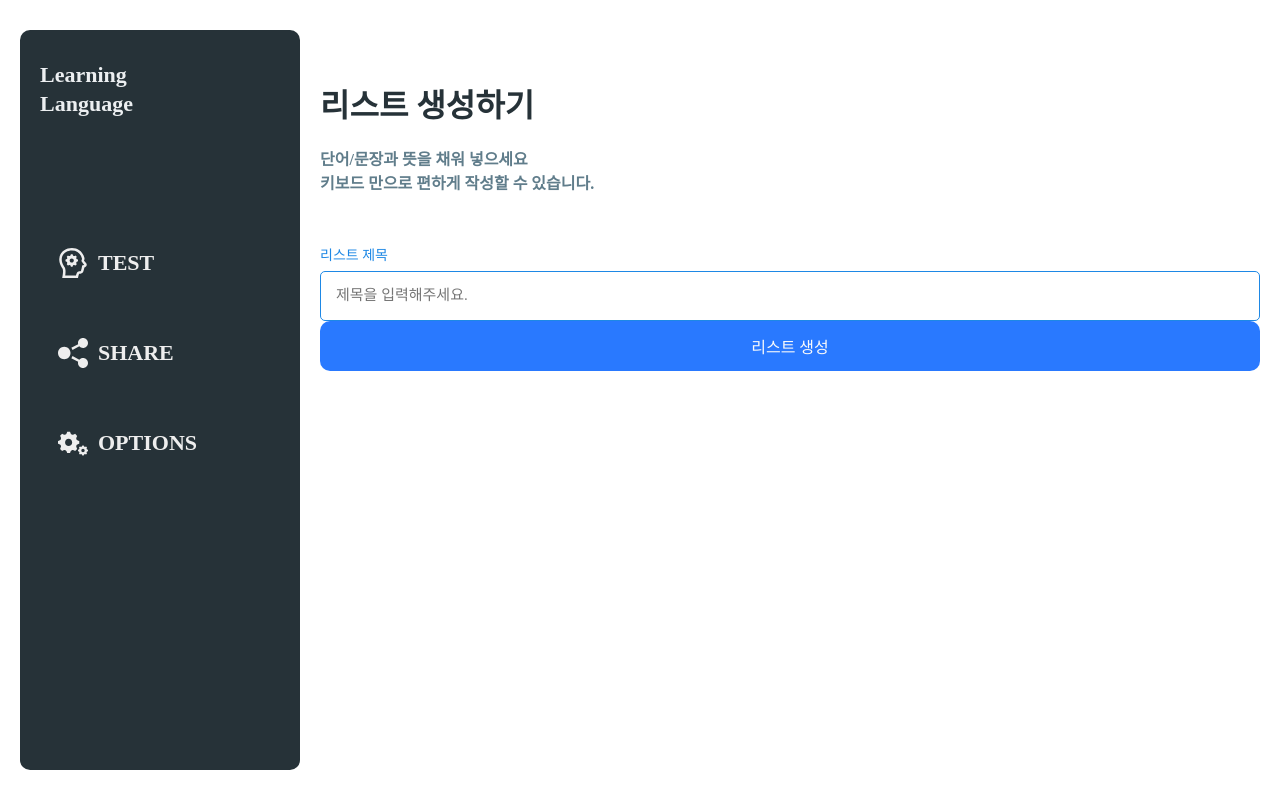
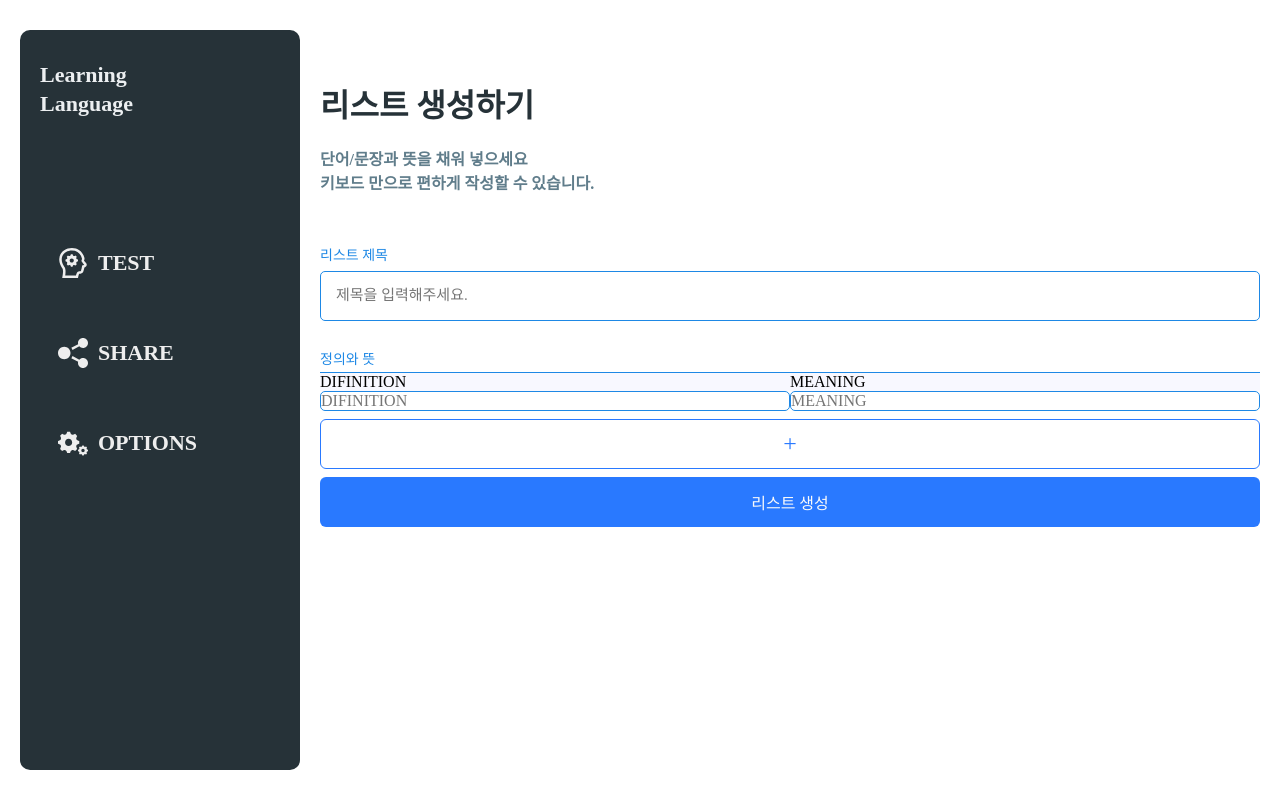
Before and after one commit to Dellil/LearningLanguage, a React (Create React App) app: page /create/list in a window 1280 px wide. Built offline with nearby package versions, Linux system fonts and the light colour scheme; a web font is replaced by a local one.

Commit message:
Refactor Create List Page
이제 기능구현 하면 된다 야호!

```diff
--- /dev/null
+++ b/src/components/List/CreateInputButton.tsx
@@ -0,0 +1,44 @@
+import { css } from '@emotion/react';
+import styled from '@emotion/styled';
+
+import palette from 'lib/palette';
+
+export interface CreateInputButtonProps {}
+
+const CreateInputButton = (props: CreateInputButtonProps) => {
+	const onCreateClick = () => {
+		console.log('TODO');
+	};
+
+	return (
+		<div css={createInputButtonLayout}>
+			<DefinitionCreateButton>+</DefinitionCreateButton>
+			<ListCreateButton onClick={onCreateClick}>리스트 생성</ListCreateButton>
+		</div>
+	);
+};
+
+const createInputButtonLayout = css`
+	display: flex;
+	flex-direction: column;
+	& > button {
+		margin-top: 8px;
+	}
+`;
+
+const ListCreateButton = styled.button`
+	width: 100%;
+	height: 50px;
+	color: ${palette.grey[50]};
+	border-radius: 6px;
+	background-color: ${palette.blue.a400};
+`;
+
+const DefinitionCreateButton = styled(ListCreateButton)`
+	color: ${palette.blue.a400};
+	font-size: 24px;
+	border: 1px solid ${palette.blue.a400};
+	background-color: ${palette.white};
+`;
+
+export default CreateInputButton;
--- a/src/components/List/CreateInputGroup.tsx
+++ b/src/components/List/CreateInputGroup.tsx
@@ -1,10 +1,24 @@
 import { css } from '@emotion/react';
-import styled from '@emotion/styled';
+
+import CreateInputButton from './CreateInputButton';
+import CreateInputGroupLabel from './CreateInputGroupLabel';
+import CreateInputRows from './CreateInputRows';
 
 export interface CreateInputGroupProps {}
 
+// MOBX로 상태관리 ON
 const CreateInputGroup = (props: CreateInputGroupProps) => {
-	return <div />;
+	return (
+		<div css={InputGroupLayout}>
+			<CreateInputGroupLabel />
+			<CreateInputRows />
+			<CreateInputButton />
+		</div>
+	);
 };
 
+const InputGroupLayout = css`
+	margin-top: 30px;
+`;
+
 export default CreateInputGroup;
--- /dev/null
+++ b/src/components/List/CreateInputGroupLabel.tsx
@@ -0,0 +1,29 @@
+import { css } from '@emotion/react';
+
+import palette from 'lib/palette';
+
+export interface CreateInputGroupLabelProps {}
+
+const CreateInputGroupLabel = (props: CreateInputGroupLabelProps) => {
+	return (
+		<div>
+			<p css={inputGroupLabel}>정의와 뜻</p>
+			<hr css={inputGroupDivider} />
+		</div>
+	);
+};
+
+const inputGroupLabel = css`
+	font-size: 14px;
+	line-height: 17px;
+	color: ${palette.blue[600]};
+	margin-bottom: 4px;
+`;
+
+const inputGroupDivider = css`
+	border: none;
+	height: 1px;
+	background-color: ${palette.blue[600]};
+`;
+
+export default CreateInputGroupLabel;
--- /dev/null
+++ b/src/components/List/CreateInputRows.tsx
@@ -0,0 +1,65 @@
+import { css } from '@emotion/react';
+import styled from '@emotion/styled';
+
+import palette from 'lib/palette';
+
+export interface CreateInputRowsProps {}
+
+const CreateInputRows = (props: CreateInputRowsProps) => {
+	// 화면 하단의 + 버튼 클릭할 때만 input 나타남
+	// 평소에는 div 상태에 오른쪽에 수정, 삭제 있음
+	return (
+		<div css={createInputRowsLayout}>
+			<div css={createInputRowLayout}>
+				<div css={createInput}>DIFINITION</div>
+				<div css={createInput}>MEANING</div>
+			</div>
+			<div css={createInputRowLayout}>
+				<div
+					css={css`
+						width: 100%;
+
+						& > input {
+							width: 100%;
+
+							border: 1px solid ${palette.blue[600]};
+							border-radius: 5px;
+						}
+					`}
+				>
+					<input type="text" placeholder="DIFINITION" />
+				</div>
+				<div
+					css={css`
+						width: 100%;
+
+						& > input {
+							width: 100%;
+
+							border: 1px solid ${palette.blue[600]};
+							border-radius: 5px;
+						}
+					`}
+				>
+					<input type="text" placeholder="MEANING" />
+				</div>
+			</div>
+		</div>
+	);
+};
+
+const createInputRowsLayout = css`
+	width: 100%;
+`;
+
+const createInputRowLayout = css`
+	display: flex;
+	justify-content: space-around;
+`;
+
+const createInput = css`
+	width: 100%;
+	background-color: ghostwhite;
+`;
+
+export default CreateInputRows;
--- a/src/components/List/CreateListForm.tsx
+++ b/src/components/List/CreateListForm.tsx
@@ -1,7 +1,5 @@
-import { css } from '@emotion/react';
 import styled from '@emotion/styled';
 
-import palette from 'lib/palette';
 import Input from 'components/Input';
 import CreateInputGroup from './CreateInputGroup';
 
@@ -10,16 +8,11 @@ export interface CreateListFormProps {}
 const CreateListForm = (props: CreateListFormProps) => {
 	return (
 		<div>
-			<CreateForm action="" onSubmit={e => e.preventDefault()}>
+			<CreateForm onSubmit={e => e.preventDefault()}>
 				<div>
 					<Input label="리스트 제목" placeholder="제목을 입력해주세요." />
 				</div>
-				<div>
-					<CreateInputGroup />
-				</div>
-				<div>
-					<CreateButton>리스트 생성</CreateButton>
-				</div>
+				<CreateInputGroup />
 			</CreateForm>
 		</div>
 	);
@@ -29,12 +22,4 @@ const CreateForm = styled.form`
 	margin-top: 54px;
 `;
 
-const CreateButton = styled.button`
-	width: 100%;
-	height: 50px;
-	color: ${palette.grey[50]};
-	border-radius: 10px;
-	background-color: ${palette.blue.a400};
-`;
-
 export default CreateListForm;
--- a/src/components/List/index.tsx
+++ b/src/components/List/index.tsx
@@ -1,2 +1,2 @@
+// eslint-disable-next-line import/prefer-default-export
 export { default as CreateListForm } from './CreateListForm';
-export { default as CreateInputGroup } from './CreateInputGroup';
```
